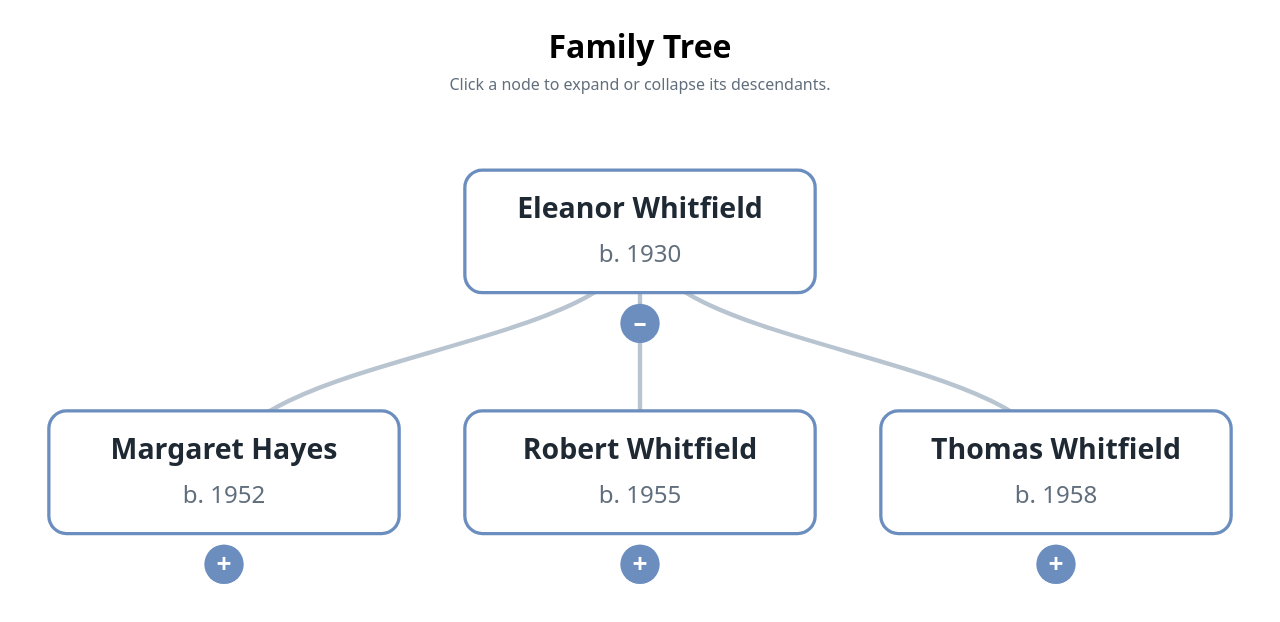
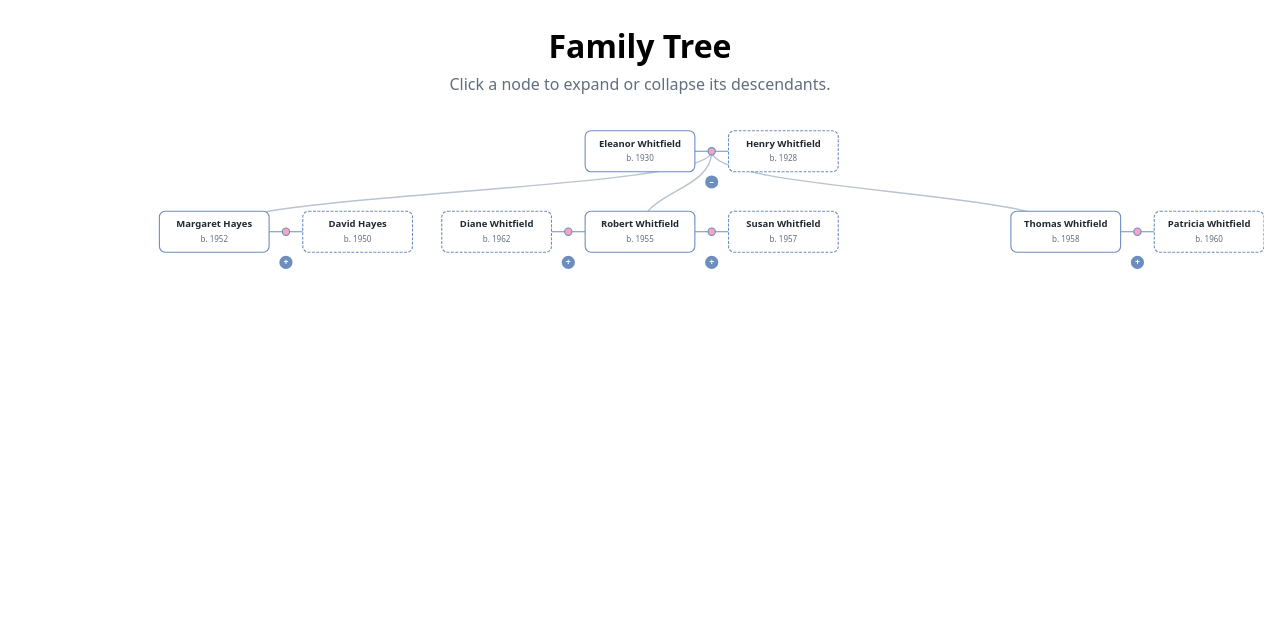
Before and after one commit to andradadimitriu/famtree, a React (Vite) app: page / in a window 1280 px wide. Shown: the top 622 px of the page. Built offline with nearby package versions, Linux system fonts and the light colour scheme.

Commit message:
add marriage data

```diff
--- a/src/components/FamilyTree.css
+++ b/src/components/FamilyTree.css
@@ -24,7 +24,7 @@
   stroke-width: 1.5;
 }
 
-.node--interactive {
+.node__union--interactive {
   cursor: pointer;
 }
 
@@ -38,6 +38,21 @@
   fill: #616e7c;
 }
 
+.node__marriage-line {
+  stroke: #6c8ebf;
+  stroke-width: 1.5;
+}
+
+.node__marriage {
+  fill: #f6a5c0;
+  stroke: #6c8ebf;
+  stroke-width: 1.5;
+}
+
+.node__person--spouse .node__card {
+  stroke-dasharray: 4 2;
+}
+
 .node__toggle circle {
   fill: #6c8ebf;
 }
--- a/src/components/FamilyTree.jsx
+++ b/src/components/FamilyTree.jsx
@@ -5,33 +5,84 @@ import './FamilyTree.css'
 
 const NODE_WIDTH = 190
 const NODE_HEIGHT = 110
-const CARD_WIDTH = 160
+const CARD_WIDTH = 150
 const CARD_HEIGHT = 56
 
-// Mutates `node`, moving `children` into `_children` (d3's convention for
-// "collapsed") for every node at or past `maxDepth`, so the tree opens
-// partially collapsed instead of dumping every generation on screen at once.
-function collapseBelowDepth(node, maxDepth, depth = 0) {
-  if (!node.children) return
-  if (depth >= maxDepth) {
-    node._children = node.children
-    node.children = undefined
-  }
-  ;(node.children ?? node._children ?? []).forEach((child) =>
-    collapseBelowDepth(child, maxDepth, depth + 1),
+// Married nodes render extra cards (one per spouse) joined to the person
+// by a marriage node, so they need more horizontal room than a single card.
+const MARRIAGE_GAP = 46
+const STEP = CARD_WIDTH + MARRIAGE_GAP
+
+// Multiple marriages alternate sides of the person (1st to the right, 2nd
+// to the left, 3rd further right, ...) so a common remarriage (one spouse
+// each side) never crosses lines. 3+ marriages on the same side will
+// visually crowd — an acceptable simplification for this sample app.
+const unionSide = (i) => (i % 2 === 0 ? 1 : -1)
+const unionRank = (i) => Math.floor(i / 2) + 1
+const spouseCenterX = (i) => unionSide(i) * unionRank(i) * STEP
+const connectorX = (i) =>
+  spouseCenterX(i) - unionSide(i) * (CARD_WIDTH / 2 + MARRIAGE_GAP / 2)
+
+// Minimum breathing room between the edges of two adjacent nodes' cards,
+// matching what unmarried siblings/cousins got before marriages existed.
+const SIBLING_GAP = NODE_WIDTH - CARD_WIDTH
+const COUSIN_GAP = NODE_WIDTH * 2 - CARD_WIDTH
+
+function personHalfWidth(marriages) {
+  const half = CARD_WIDTH / 2
+  if (!marriages) return half
+  return marriages.reduce(
+    (max, _, i) => Math.max(max, Math.abs(spouseCenterX(i)) + half),
+    half,
   )
 }
 
-function FamilyNode({ node, onToggle }) {
-  const { data, x, y } = node
-  const hasChildren = Boolean(data.children || data._children)
-  const isCollapsed = Boolean(data._children)
+const halfWidth = (d) => personHalfWidth(d.data.marriages)
 
+// Collapse state lives per marriage (`marriage.children` vs
+// `marriage._children`, d3's convention), not on the person — so
+// expanding/collapsing one marriage never touches another. This is the
+// `d3.hierarchy` children accessor: it flattens whichever marriages are
+// currently expanded into one list, tagging each child with the index of
+// the marriage it came from so links can be drawn from that marriage's own
+// connector rather than the person's card.
+function childrenAccessor(node) {
+  if (!node.marriages) return node.children
+  const order = node.marriages
+    .map((_, i) => i)
+    .sort((a, b) => connectorX(a) - connectorX(b))
+  const flatChildren = order.flatMap((i) => {
+    const kids = node.marriages[i].children
+    if (!kids) return []
+    kids.forEach((child) => {
+      child.__unionIndex = i
+    })
+    return kids
+  })
+  return flatChildren.length > 0 ? flatChildren : undefined
+}
+
+// Mutates `node`, moving each marriage's `children` into `_children` for
+// every marriage at or past `maxDepth`, so the tree opens partially
+// collapsed instead of dumping every generation on screen at once.
+function collapseBelowDepth(node, maxDepth, depth = 0) {
+  node.marriages?.forEach((marriage) => {
+    if (!marriage.children) return
+    if (depth >= maxDepth) {
+      marriage._children = marriage.children
+      marriage.children = undefined
+    }
+    ;(marriage.children ?? marriage._children ?? []).forEach((child) =>
+      collapseBelowDepth(child, maxDepth, depth + 1),
+    )
+  })
+}
+
+function PersonCard({ person, x, isSpouse }) {
   return (
     <g
-      className={`node${hasChildren ? ' node--interactive' : ''}`}
-      transform={`translate(${x}, ${y})`}
-      onClick={hasChildren ? () => onToggle(node) : undefined}
+      transform={`translate(${x}, 0)`}
+      className={`node__person${isSpouse ? ' node__person--spouse' : ''}`}
     >
       <rect
         className="node__card"
@@ -42,23 +93,75 @@ function FamilyNode({ node, onToggle }) {
         rx={8}
       />
       <text className="node__name" y={-6} textAnchor="middle">
-        {data.name}
+        {person.name}
       </text>
-      {data.born && (
+      {person.born && (
         <text className="node__meta" y={14} textAnchor="middle">
-          b. {data.born}
+          b. {person.born}
         </text>
+      )}
+    </g>
+  )
+}
+
+// A person and, for each marriage, their spouse — rendered as separate
+// cards joined by a small marriage node. Clicking a marriage's connector
+// expands/collapses only that marriage's children, independent of any
+// other marriage this person has.
+function FamilyNode({ node, onToggleMarriage }) {
+  const { data, x, y } = node
+  const marriages = data.marriages ?? []
+
+  return (
+    <g className="node" transform={`translate(${x}, ${y})`}>
+      {marriages.map((marriage, i) => {
+        const hasChildren = Boolean(marriage.children || marriage._children)
+        const isCollapsed = Boolean(marriage._children)
+        const connX = marriage.spouse ? connectorX(i) : 0
+
+        return (
+          <g
+            key={i}
+            className={`node__union${hasChildren ? ' node__union--interactive' : ''}`}
+            onClick={hasChildren ? () => onToggleMarriage(node, i) : undefined}
+          >
+            {marriage.spouse && (
+              <line
+                className="node__marriage-line"
+                x1={unionSide(i) * (CARD_WIDTH / 2)}
+                x2={spouseCenterX(i) - unionSide(i) * (CARD_WIDTH / 2)}
+                y1={0}
+                y2={0}
+              />
+            )}
+            {marriage.spouse && (
+              <circle className="node__marriage" cx={connX} cy={0} r={5} />
             )}
             {hasChildren && (
               <g
                 className="node__toggle"
-          transform={`translate(0, ${CARD_HEIGHT / 2 + 14})`}
+                transform={`translate(${connX}, ${CARD_HEIGHT / 2 + 14})`}
               >
                 <circle r={9} />
                 <text textAnchor="middle" dy={4}>
                   {isCollapsed ? '+' : '–'}
                 </text>
               </g>
+            )}
+          </g>
+        )
+      })}
+      <PersonCard person={data} x={0} />
+      {marriages.map(
+        (marriage, i) =>
+          marriage.spouse && (
+            <PersonCard
+              key={i}
+              person={marriage.spouse}
+              x={spouseCenterX(i)}
+              isSpouse
+            />
+          ),
       )}
     </g>
   )
@@ -74,14 +177,14 @@ export default function FamilyTree() {
 
   const [version, setVersion] = useState(0)
 
-  const handleToggle = (node) => {
-    const data = node.data
-    if (data.children) {
-      data._children = data.children
-      data.children = undefined
-    } else if (data._children) {
-      data.children = data._children
-      data._children = undefined
+  const handleToggleMarriage = (node, unionIndex) => {
+    const marriage = node.data.marriages[unionIndex]
+    if (marriage.children) {
+      marriage._children = marriage.children
+      marriage.children = undefined
+    } else if (marriage._children) {
+      marriage.children = marriage._children
+      marriage._children = undefined
     } else {
       return
     }
@@ -89,21 +192,26 @@ export default function FamilyTree() {
   }
 
   const { nodes, links, width, height, offsetX } = useMemo(() => {
-    const root = d3.hierarchy(rootDataRef.current)
-    d3.tree().nodeSize([NODE_WIDTH, NODE_HEIGHT])(root)
+    const root = d3.hierarchy(rootDataRef.current, childrenAccessor)
+    d3
+      .tree()
+      .nodeSize([NODE_WIDTH, NODE_HEIGHT])
+      .separation((a, b) => {
+        const gap = a.parent === b.parent ? SIBLING_GAP : COUSIN_GAP
+        return (halfWidth(a) + halfWidth(b) + gap) / NODE_WIDTH
+      })(root)
 
     const descendants = root.descendants()
-    const xValues = descendants.map((d) => d.x)
-    const minX = Math.min(...xValues)
-    const maxX = Math.max(...xValues)
+    const minX = Math.min(...descendants.map((d) => d.x - halfWidth(d)))
+    const maxX = Math.max(...descendants.map((d) => d.x + halfWidth(d)))
     const maxY = Math.max(...descendants.map((d) => d.y))
 
     return {
       nodes: descendants,
       links: root.links(),
-      width: maxX - minX + NODE_WIDTH,
+      width: maxX - minX,
       height: maxY + NODE_HEIGHT,
-      offsetX: -minX + NODE_WIDTH / 2,
+      offsetX: -minX,
     }
     // `version` is the re-render trigger: toggling a node mutates the plain
     // data object in place, so the hierarchy is rebuilt from scratch here.
@@ -124,18 +232,30 @@ export default function FamilyTree() {
         aria-label="Family tree"
       >
         <g transform={`translate(${offsetX}, ${NODE_HEIGHT / 2})`}>
-          {links.map((link) => (
+          {links.map((link) => {
+            // A child links to the connector of the specific marriage it
+            // came from, not to the person's own card position.
+            const unionIndex = link.target.data.__unionIndex
+            const source =
+              unionIndex === undefined
+                ? link.source
+                : {
+                    x: link.source.x + connectorX(unionIndex),
+                    y: link.source.y,
+                  }
+            return (
               <path
                 key={`${link.source.x},${link.source.y}-${link.target.x},${link.target.y}`}
                 className="link"
-              d={linkPath(link)}
+                d={linkPath({ source, target: link.target })}
               />
-          ))}
+            )
+          })}
           {nodes.map((node) => (
             <FamilyNode
               key={`${node.x},${node.y},${node.data.name}`}
               node={node}
-              onToggle={handleToggle}
+              onToggleMarriage={handleToggleMarriage}
             />
           ))}
         </g>
```
Also changed, not shown: specs/marriages_data/spec.md (added, +63 -0 lines), src/data/familyData.js (+46 -3 lines). Lines whose indentation alone changed are shown as unchanged.
